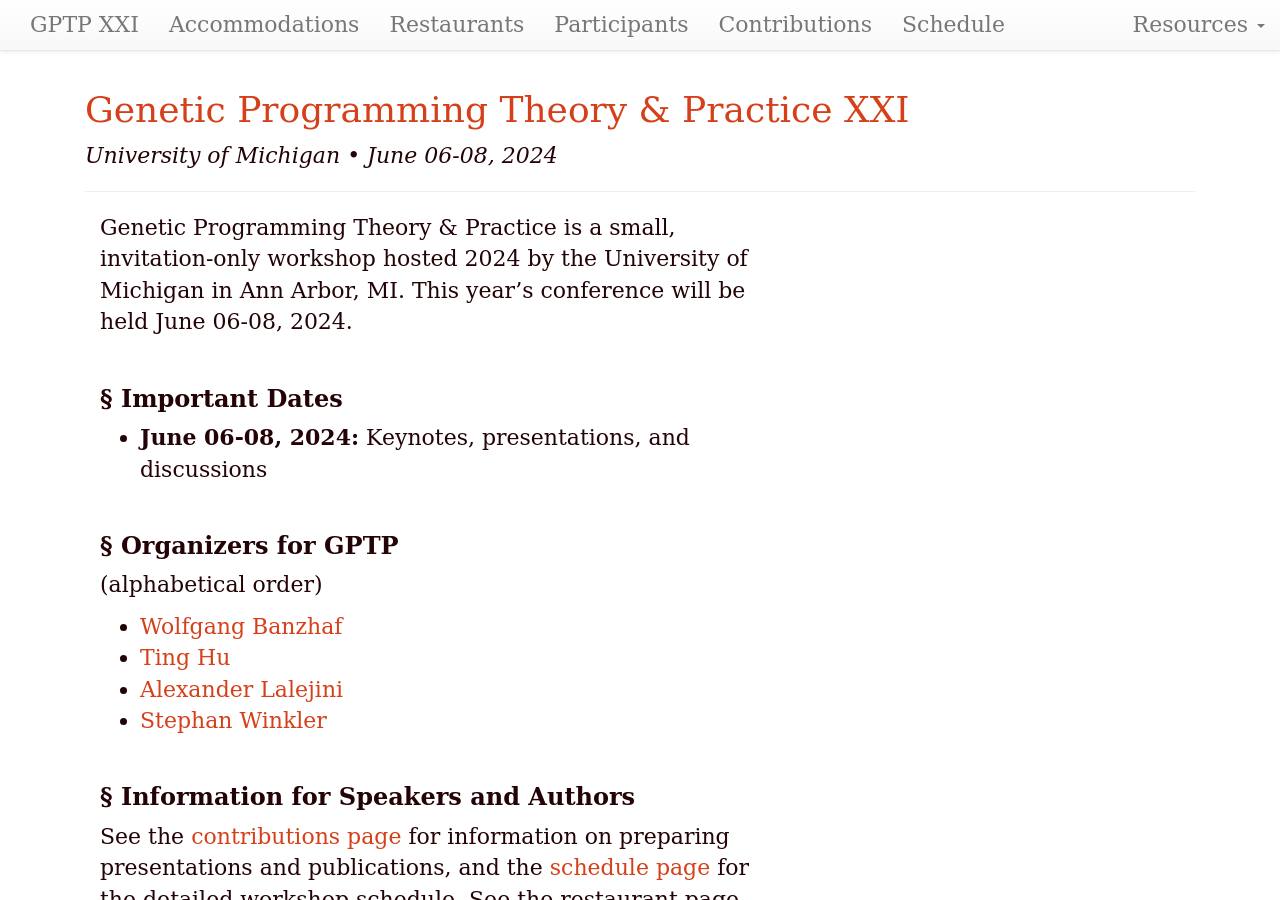
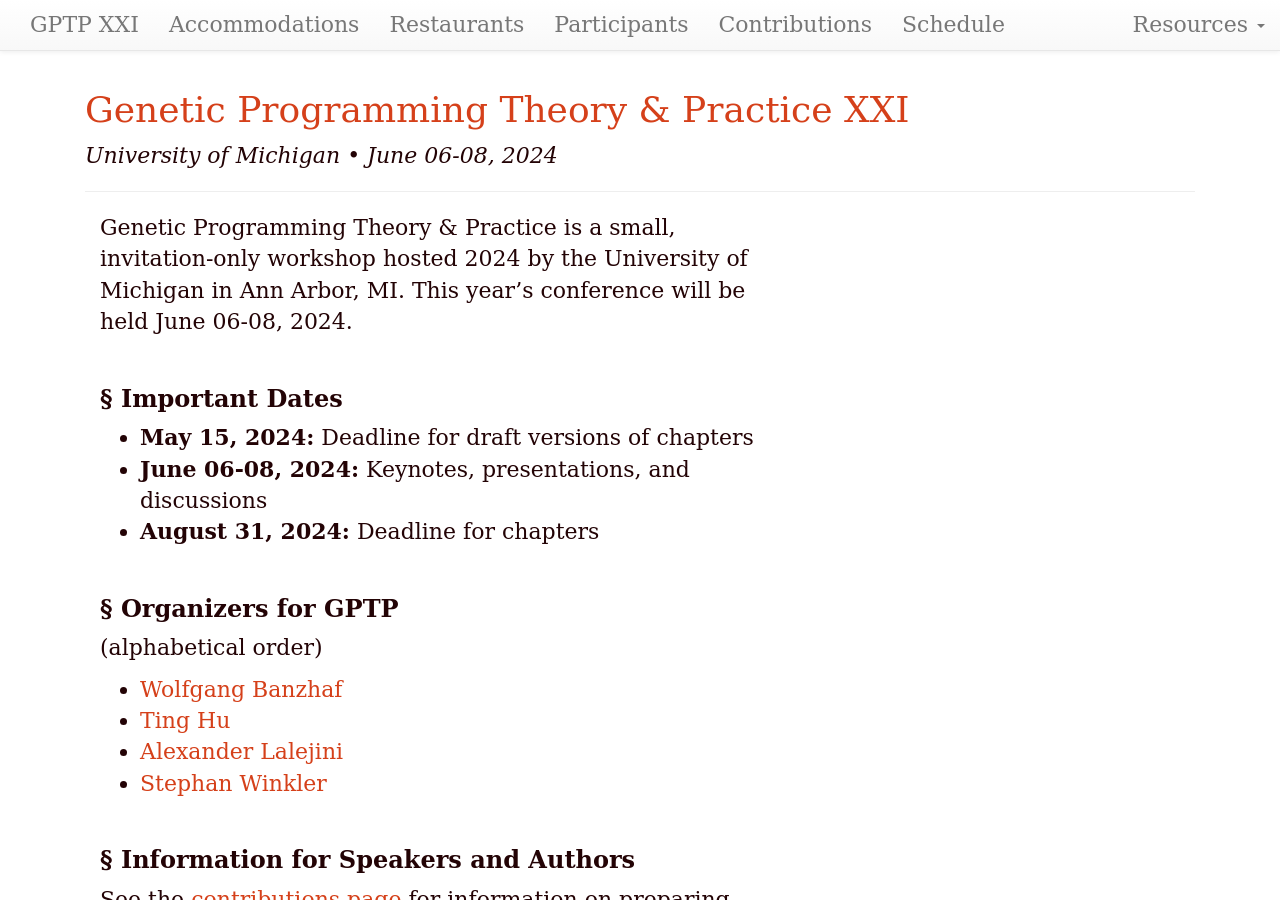
Before and after one commit to GPTP-workshop/gptp-workshop.github.io, a Jekyll site: the page built from index.md, in a window 1280 px wide and 900 px high. Built offline with Jekyll 4.4.1, drawn with Linux system fonts in a browser that asks for light colours; some of the changed text lies outside the part shown.

Commit message:
Update index.md

```diff
--- a/index.md
+++ b/index.md
@@ -1,6 +1,6 @@
 ---
 layout: default
-updated: "Dec 04, 2023"
+updated: "March 15, 2024"
 roman: "XXI"
 dates: "June 06-08, 2024"
 ---
@@ -14,7 +14,9 @@ Fall 2022 will see the premiere of GPTP Sandbox, an online GPTP event dedicated
 
 ### Important Dates
 
+- **May 15, 2024:** Deadline for draft versions of chapters
 - **June 06-08, 2024:** Keynotes, presentations, and discussions
+- **August 31, 2024:** Deadline for chapters
 
 ### Organizers for GPTP
 
```
